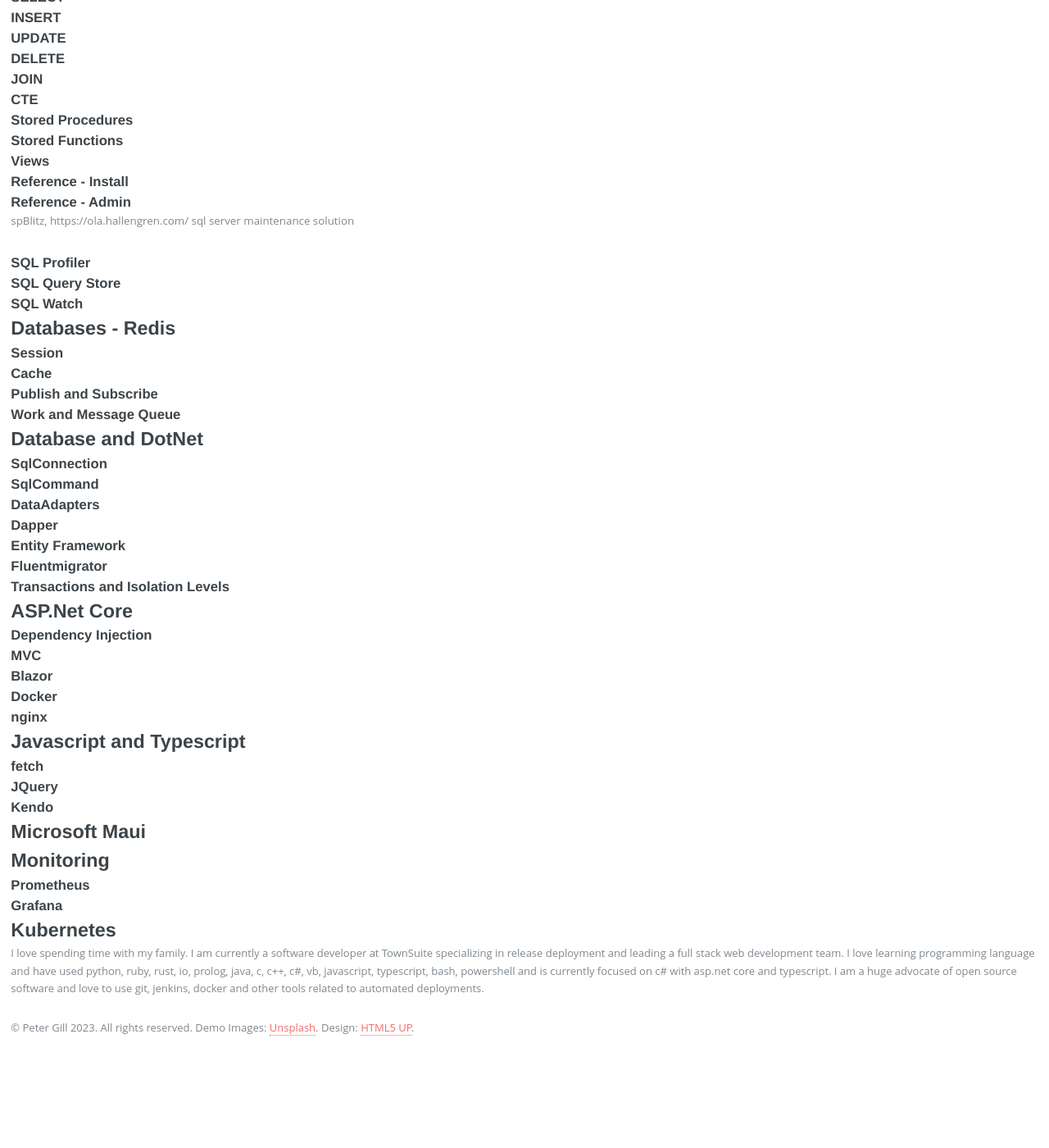
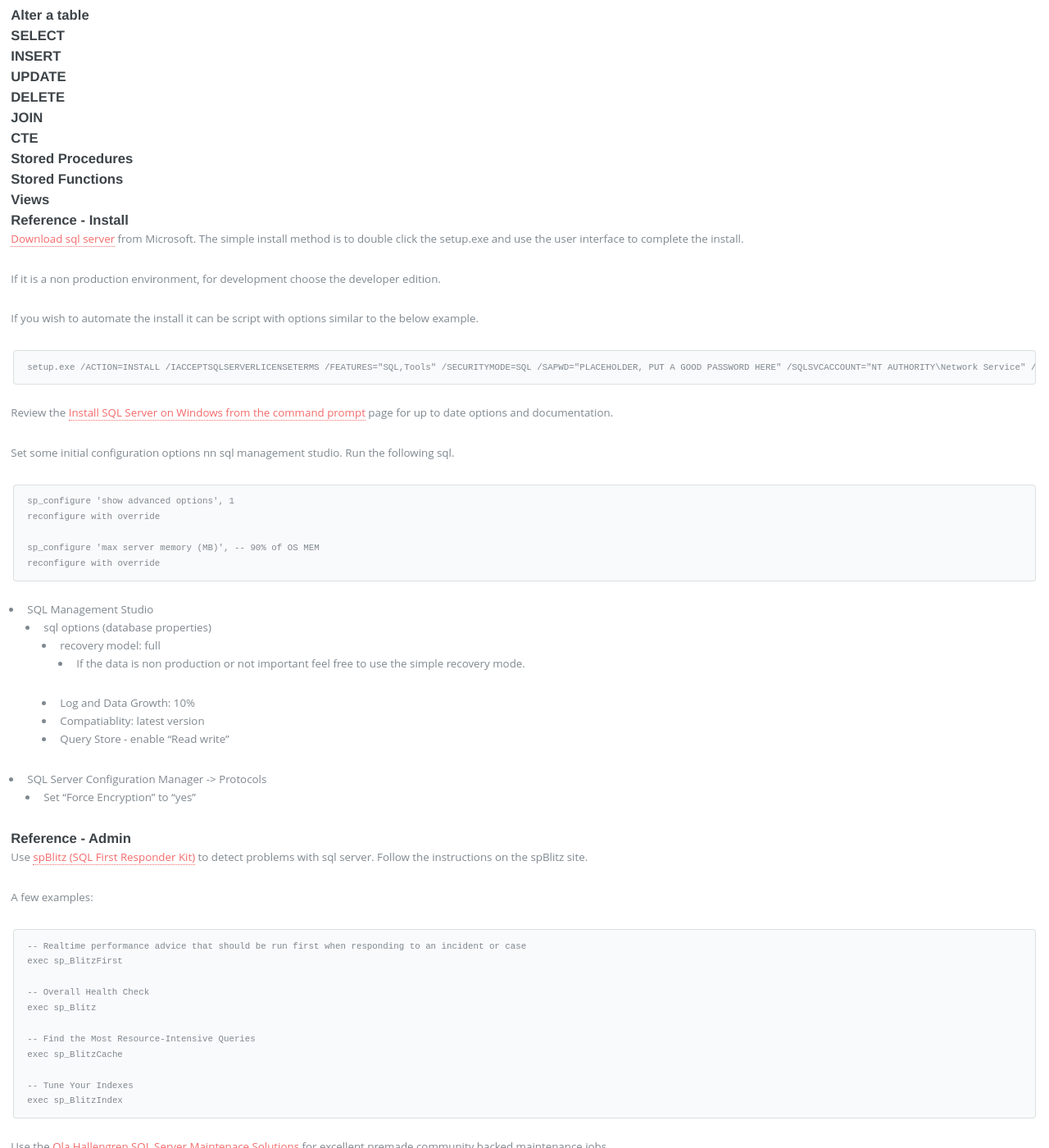
Before and after one commit to majorsilence/Dev, a Jekyll site: the page built from _posts/2023-04-07-dotnet-development.md, in a window 1280 px wide and 1400 px high, scrolled down 34971 px. Shown: the whole window at 82% size. Built offline with Jekyll 4.4.1, drawn with Linux system fonts in a browser that asks for light colours; before the commit the page ends 36261 px from its top, so only the background shows below that; some of the changed text lies outside the part shown.

Commit message:
sql server initial install and setup.

````diff
--- a/_posts/2023-04-07-dotnet-development.md
+++ b/_posts/2023-04-07-dotnet-development.md
@@ -1719,6 +1719,8 @@
 
 ### Create a table
 
+### Alter a table
+
 ### SELECT
 
 ### INSERT
@@ -1739,9 +1741,62 @@
 
 ### Reference - Install
 
+[Download sql server](https://www.microsoft.com/en-ca/sql-server/sql-server-downloads) from Microsoft.  The simple install method is to double click the setup.exe and use the user interface to complete the install.
+
+If it is a non production environment, for development choose the developer edition.
+
+If you wish to automate the install it can be script with options similar to the below example.
+```powershell
+setup.exe /ACTION=INSTALL /IACCEPTSQLSERVERLICENSETERMS /FEATURES="SQL,Tools" /SECURITYMODE=SQL /SAPWD="PLACEHOLDER, PUT A GOOD PASSWORD HERE" /SQLSVCACCOUNT="NT AUTHORITY\Network Service" /SQLSVCSTARTUPTYPE=Automatic /TCPENABLED=1 /SQLSYSADMINACCOUNTS=".\Users" ".\Administrator" /SQLCOLLATION="SQL_Latin1_General_CP1_CI_AS"
+```
+
+Review the [Install SQL Server on Windows from the command prompt](https://learn.microsoft.com/en-us/sql/database-engine/install-windows/install-sql-server-from-the-command-prompt?view=sql-server-ver16) page for up to date options and documentation.
+
+
+Set some initial configuration options nn sql management studio.  Run the following sql.
+
+```sql
+sp_configure 'show advanced options', 1
+reconfigure with override
+
+sp_configure 'max server memory (MB)', -- 90% of OS MEM
+reconfigure with override
+```
+
+* SQL Management Studio
+    * sql options (database properties)
+        * recovery model: full
+            * If the data is non production or not important feel free to use the simple recovery mode.
+        * Log and Data Growth: 10%
+        * Compatiablity: latest version
+        * Query Store - enable “Read write”
+
+* SQL Server Configuration Manager -> Protocols
+    * Set "Force Encryption" to "yes"
+
+
 ### Reference - Admin
 
-spBlitz, https://ola.hallengren.com/ sql server maintenance solution
+Use [spBlitz (SQL First Responder Kit)](https://www.brentozar.com/blitz/) to detect problems with sql server.   Follow the instructions on the spBlitz site.
+
+A few examples:
+
+```sql
+-- Realtime performance advice that should be run first when responding to an incident or case
+exec sp_BlitzFirst
+
+-- Overall Health Check
+exec sp_Blitz
+
+-- Find the Most Resource-Intensive Queries
+exec sp_BlitzCache
+
+-- Tune Your Indexes
+exec sp_BlitzIndex
+```
+
+Use the [Ola Hallengren SQL Server Maintenace Solutions](https://ola.hallengren.com/) for excellent premade community backed maintenance jobs.
+
 
 ### SQL Profiler
 
````
